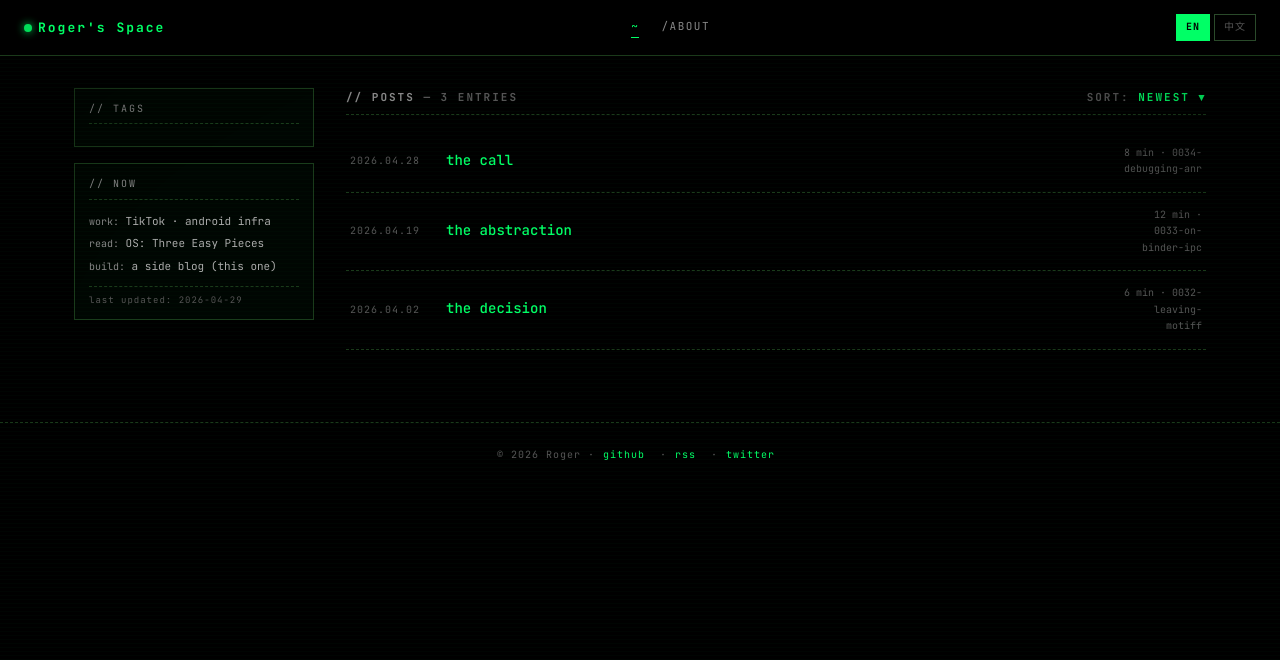
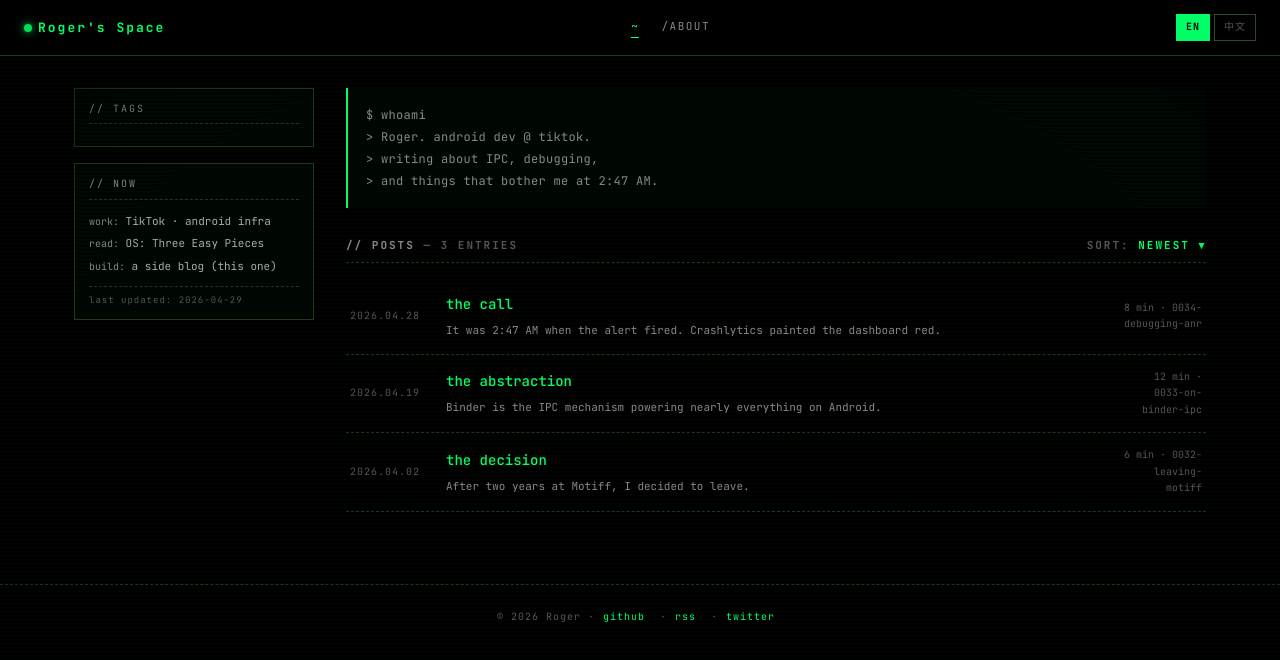
Before and after one commit to 12og3r/12og3r, a React (Vite) app: page /en in a window 1280 px wide. Shown: the top 660 px of the page. Built offline with nearby package versions, Linux system fonts and the light colour scheme.

Commit message:
feat: add whoami intro block + post excerpts to homepage

```diff
--- /dev/null
+++ b/content/whoami.yaml
@@ -0,0 +1,10 @@
+en: |
+  $ whoami
+  > Roger. android dev @ tiktok.
+  > writing about IPC, debugging,
+  > and things that bother me at 2:47 AM.
+zh: |
+  $ whoami
+  > Roger，TikTok Android 开发
+  > 写 IPC、debugging
+  > 以及凌晨 2:47 让我睡不着的事
--- a/src/components/PostList.css
+++ b/src/components/PostList.css
@@ -15,7 +15,17 @@
 .post.read .post-title::before { content: '✓ '; color: #2a6a2a; font-size: 11px; }
 .post-date { color: var(--fg-faint); font-size: 10px; letter-spacing: 1px; }
 .post-title { color: var(--green); font-size: 14px; font-weight: 500; }
-.post-tags { color: var(--pink); font-size: 10px; margin-top: 2px; }
+.post-excerpt {
+  color: var(--fg-dim);
+  font-size: 11px;
+  margin-top: 6px;
+  line-height: 1.55;
+  display: -webkit-box;
+  -webkit-line-clamp: 2;
+  -webkit-box-orient: vertical;
+  overflow: hidden;
+}
+.post-tags { color: var(--pink); font-size: 10px; margin-top: 4px; }
 .meta-right { text-align: right; color: var(--fg-faint); font-size: 10px; }
 @media (max-width: 600px) {
   .post { grid-template-columns: 60px 1fr; }
--- a/src/components/PostList.tsx
+++ b/src/components/PostList.tsx
@@ -22,7 +22,8 @@ export function PostList({ summaries, readSlugs }: Props) {
           <div className="post-date">{s.meta.date.replace(/-/g, '.')}</div>
           <div>
             <div className="post-title">{s.title[lang]}</div>
-            <div className="post-tags">{s.meta.tags.map(t => `#${t}`).join(' ')}</div>
+            {s.excerpt && <div className="post-excerpt">{s.excerpt[lang]}</div>}
+            {s.meta.tags.length > 0 && <div className="post-tags">{s.meta.tags.map(t => `#${t}`).join(' ')}</div>}
           </div>
           <div className="meta-right">{s.meta.readingTime[lang]} {t('post.min')} · {s.meta.slug}</div>
         </Link>
--- a/src/routes/Home.css
+++ b/src/routes/Home.css
@@ -14,6 +14,18 @@
   border: 1px solid var(--green);
   padding: 0 5px;
   letter-spacing: 1px;
+}
+.whoami {
+  font-family: inherit;
+  font-size: 12px;
+  color: var(--fg-dim);
+  white-space: pre-wrap;
+  margin: 0 0 28px;
+  padding: 16px 18px;
+  border-left: 2px solid var(--green);
+  background: var(--green-bg-soft);
+  line-height: 1.85;
+  letter-spacing: 0.3px;
 }
 .main h2 {
   color: var(--fg-dim);
--- a/src/routes/Home.tsx
+++ b/src/routes/Home.tsx
@@ -7,11 +7,20 @@ import { useI18n } from '@/hooks/useI18n';
 import { useTagFilter } from '@/hooks/useTagFilter';
 import { useReadStatus } from '@/hooks/useReadStatus';
 import { loadAllPosts } from '@/lib/content';
+import whoamiYaml from '/content/whoami.yaml?raw';
+import { parse as parseYaml } from 'yaml';
 import type { Post, PostSummary } from '@/types';
 import './Home.css';
 
+const WHOAMI = parseYaml(whoamiYaml) as { en: string; zh: string };
+
+function truncate(s: string, n: number): string {
+  const clean = s.replace(/\s+/g, ' ').trim();
+  return clean.length > n ? clean.slice(0, n).trimEnd() + '…' : clean;
+}
+
 export default function Home() {
-  const { t } = useI18n();
+  const { t, lang } = useI18n();
   const { selected, toggle, clear, matches } = useTagFilter();
   const { isRead } = useReadStatus();
   const [posts, setPosts] = useState<Post[]>([]);
@@ -21,6 +30,10 @@ export default function Home() {
   const summaries: PostSummary[] = posts.map(p => ({
     meta: p.meta,
     title: { en: p.chapters.en[0]?.title || p.meta.slug, zh: p.chapters.zh[0]?.title || p.meta.slug },
+    excerpt: {
+      en: truncate(p.chapters.en[0]?.body || '', 110),
+      zh: truncate(p.chapters.zh[0]?.body || '', 55),
+    },
   }));
 
   const filtered = summaries.filter(s => matches(s.meta.tags));
@@ -45,6 +58,7 @@ export default function Home() {
           <NowPanel />
         </aside>
         <main className="main">
+          <pre className="whoami">{WHOAMI[lang]}</pre>
           <h2>
             <span>{t('posts.title')} <span className="dim">{t(selected.length ? 'count.match' : 'count.entries', { n: filtered.length })}</span></span>
             <span className="dim">{t('posts.sort')}: <span style={{ color: 'var(--green)' }}>{t('posts.sort.newest')}</span></span>
--- a/src/types.ts
+++ b/src/types.ts
@@ -21,6 +21,7 @@ export interface Post {
 export interface PostSummary {
   meta: PostMeta;
   title: { en: string; zh: string };  // 文章主标题（取第一章 title 或 frontmatter 中标题字段）
+  excerpt?: { en: string; zh: string };
 }
 
 export interface NowEntry {
```
